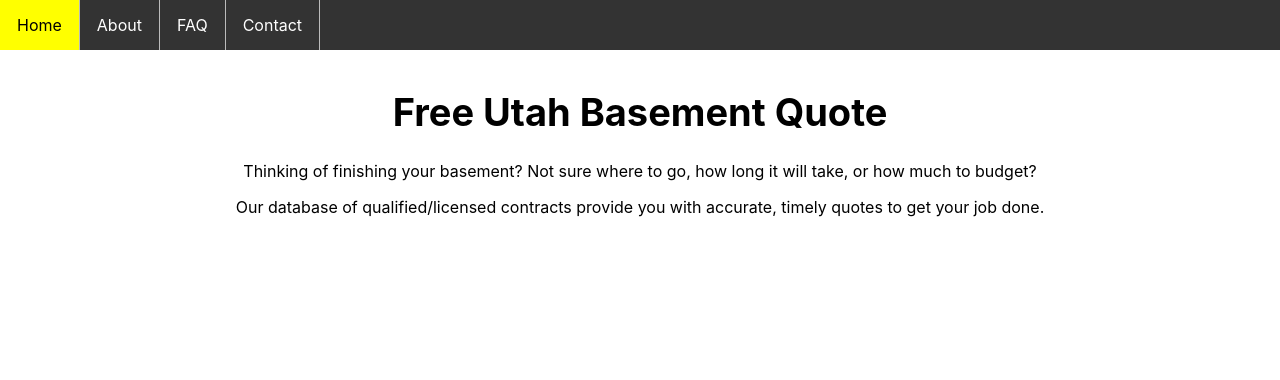
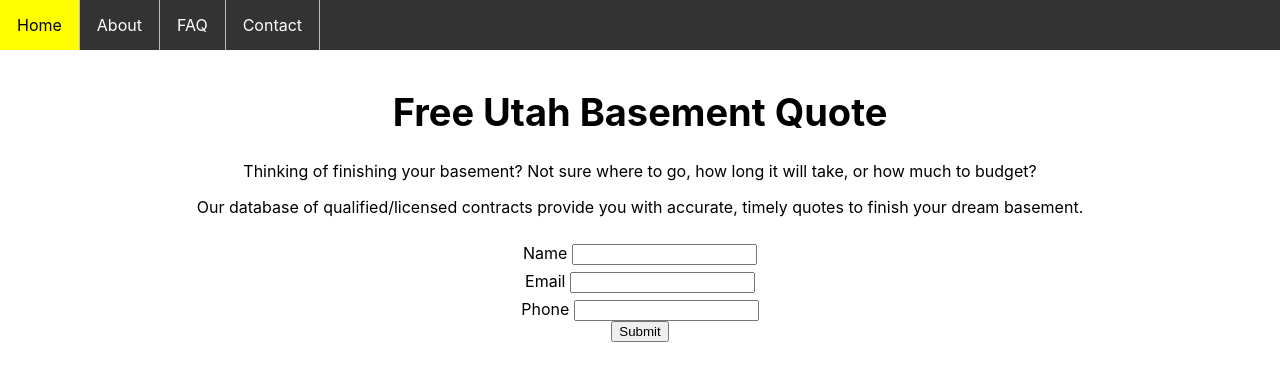
Before and after one commit to ryan90butler/appraisal_gen, a React (Create React App) app: page / in a window 1280 px wide. Shown: the top 380 px of the page. Built offline with nearby package versions, Linux system fonts and the light colour scheme.

Commit message:
css/search

```diff
--- a/src/components/Home/Home.js
+++ b/src/components/Home/Home.js
@@ -1,8 +1,10 @@
 import React, { Component } from 'react';
 import Header from '../Header/Header';
-import './Home.css'
+import './Home.css';
+import Search from '../Search/Search';
 
 class Home extends Component {
+
   render(){
     return (
     <div className="Home-main">
@@ -10,8 +12,9 @@ class Home extends Component {
       <div className="Home-title">
        <h1>Free Utah Basement Quote</h1>
        <p>Thinking of finishing your basement? Not sure where to go, how long it will take, or how much to budget?</p>
-       <p>Our database of qualified/licensed contracts provide you with accurate, timely quotes to get your job done.</p>
+       <p>Our database of qualified/licensed contracts provide you with accurate, timely quotes to finish your dream basement.</p>
       </div>
+      <Search/>
     </div>
   );
 }
--- /dev/null
+++ b/src/components/Search/Search.css
@@ -0,0 +1,19 @@
+body {
+  text-align: center;
+}
+form {
+  display: flex;
+	flex-direction: column;
+	flex-wrap: nowrap;
+	justify-content: space-between;
+	align-items: center;
+	align-content: space-between;
+}
+.Search-main {
+  padding-top: 4px;
+}
+
+.form-group {
+  padding-top: 6px;
+  text-align: left;
+}
--- /dev/null
+++ b/src/components/Search/Search.js
@@ -0,0 +1,52 @@
+import React, { Component } from 'react';
+import './Search.css'
+
+class Search extends Component {
+  constructor(props) {
+    super(props);
+    this.state = {
+      name: '',
+      email: '',
+      phone: ''
+    }
+    }
+
+    onNameChange(event) {
+      this.setState({name: event.target.value})
+      }
+
+      onEmailChange(event) {
+      this.setState({email: event.target.value})
+      }
+
+      onMessageChange(event) {
+      this.setState({phone: event.target.value})
+      }
+
+    handleSubmit(event) {
+    }
+
+  render(){
+    return (
+      <div className="Search-main">
+   <form onSubmit={this.handleSubmit.bind(this)} method="POST">
+    <div className="form-group">
+        <label>Name </label>
+        <input type="text" className="form-control" value={this.state.name} onChange={this.onNameChange.bind(this)} />
+    </div>
+    <div className="form-group">
+        <label>Email </label>
+        <input type="email" className="form-control" value={this.state.email} onChange={this.onEmailChange.bind(this)} />
+    </div>
+    <div className="form-group">
+        <label>Phone </label>
+        <input type="tel" className="form-control" value={this.state.message} onChange={this.onMessageChange.bind(this)} />
+    </div>
+    <button type="submit" className="btn btn-primary">Submit</button>
+    </form>
+    </div>
+  );
+}
+}
+
+export default Search;
```
